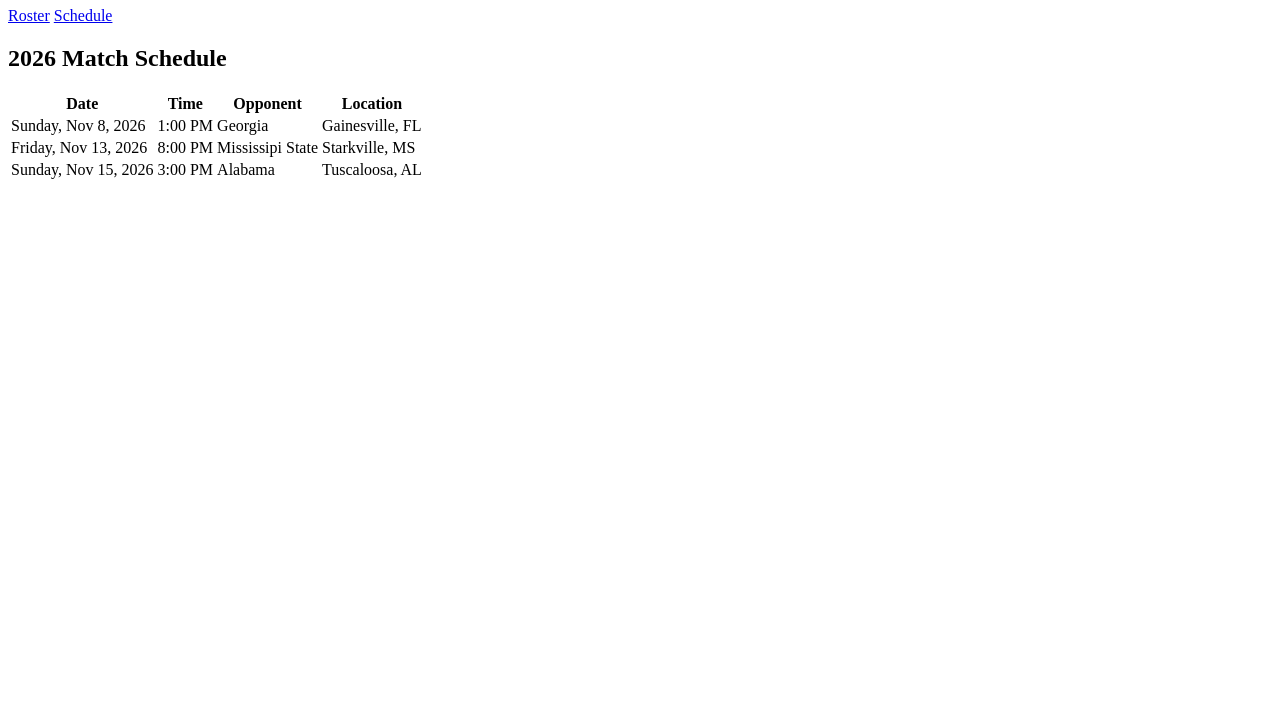
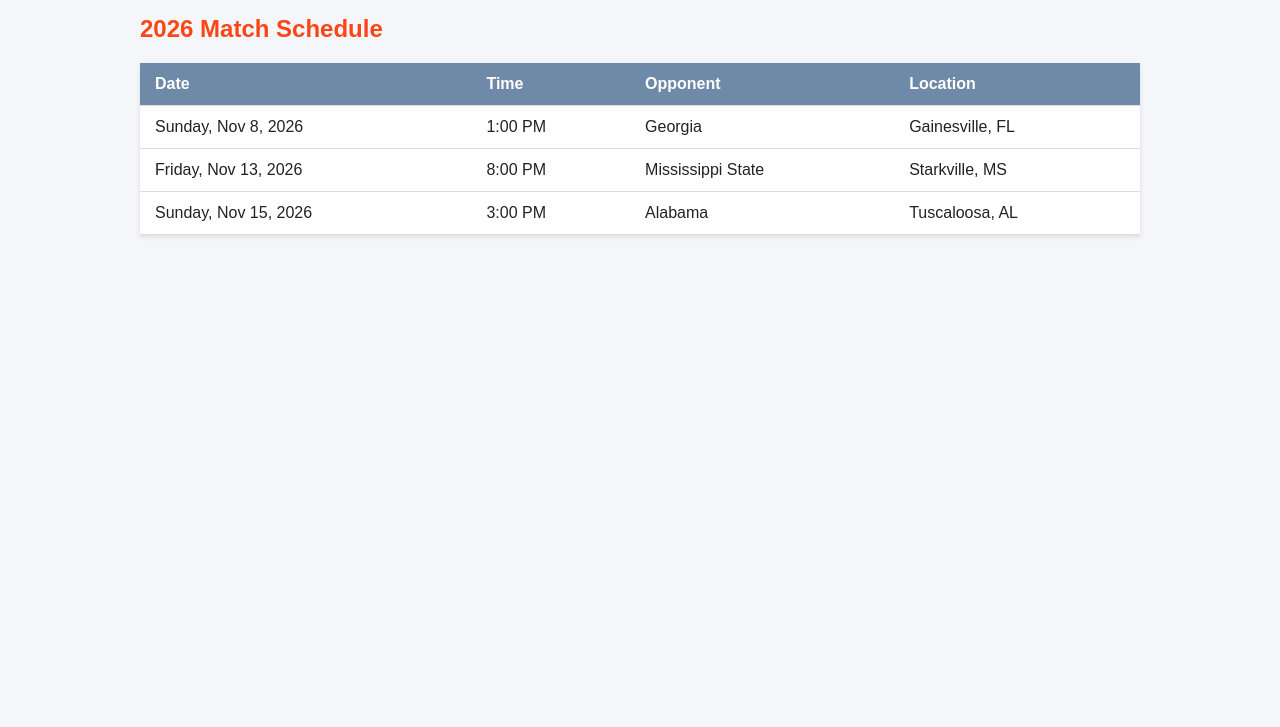
Before and after one commit to Nicole-Alex8/florida-gators-volleyball, a plain HTML site: page schedule.html in a window 1280 px wide. Shown: the part 73-800 px from the top of the page. Drawn offline with Linux system fonts and the light colour scheme.

Commit message:
Add BEM classes and hover transition to schedule table

```diff
--- a/schedule.html
+++ b/schedule.html
@@ -4,7 +4,7 @@
   <meta charset="UTF-8">
   <meta name="viewport" content="width=device-width, initial-scale=1.0">
   <title>Game Schedule | Volleyball</title>
-  <link rel="stylesheet" href="styles.css">
+  <link rel="stylesheet" href="style.css">
 </head>
 <body>
 
@@ -19,33 +19,33 @@
   <main>
     <h2>2026 Match Schedule</h2>
 
-    <table>
+    <table class="schedule">
       <thead>
         <tr>
-          <th>Date</th>
-          <th>Time</th>
-          <th>Opponent</th>
-          <th>Location</th>
+          <th class="schedule__heading">Date</th>
+          <th class="schedule__heading">Time</th>
+          <th class="schedule__heading">Opponent</th>
+          <th class="schedule__heading">Location</th>
         </tr>
       </thead>
       <tbody>
-        <tr>
-          <td>Sunday, Nov 8, 2026</td>
-          <td>1:00 PM</td>
-          <td>Georgia</td>
-          <td>Gainesville, FL</td>
+        <tr class="schedule__row">
+          <td class="schedule__cell">Sunday, Nov 8, 2026</td>
+          <td class="schedule__cell">1:00 PM</td>
+          <td class="schedule__cell">Georgia</td>
+          <td class="schedule__cell">Gainesville, FL</td>
         </tr>
-        <tr>
-          <td>Friday, Nov 13, 2026</td>
-          <td>8:00 PM</td>
-          <td>Mississipi State</td>
-          <td>Starkville, MS</td>
+        <tr class="schedule__row">
+          <td class="schedule__cell">Friday, Nov 13, 2026</td>
+          <td class="schedule__cell">8:00 PM</td>
+          <td class="schedule__cell">Mississippi State</td>
+          <td class="schedule__cell">Starkville, MS</td>
         </tr>
-        <tr>
-          <td>Sunday, Nov 15, 2026</td>
-          <td>3:00 PM</td>
-          <td>Alabama</td>
-          <td>Tuscaloosa, AL</td>
+        <tr class="schedule__row">
+          <td class="schedule__cell">Sunday, Nov 15, 2026</td>
+          <td class="schedule__cell">3:00 PM</td>
+          <td class="schedule__cell">Alabama</td>
+          <td class="schedule__cell">Tuscaloosa, AL</td>
         </tr>
       </tbody>
     </table>
--- a/style.css
+++ b/style.css
@@ -76,25 +76,30 @@ main {
 }
 
 /* Schedule Table */
-table {
+.schedule {
   width: 100%;
   border-collapse: collapse;
   background-color: white;
   box-shadow: 0 2px 5px rgba(0, 0, 0, 0.1);
 }
 
-th, td {
+.schedule__heading,
+.schedule__cell {
   padding: 12px 15px;
   text-align: left;
   border-bottom: 1px solid #dddddd;
 }
 
-th {
+.schedule__heading {
   background-color: #6f89a9;
   color: white;
 }
 
-tr:hover {
+.schedule__row {
+  transition: background-color 0.3s ease;
+}
+
+.schedule__row:hover {
   background-color: #f1f5f9;
 }
 
```
Also changed, not shown: roster.html (+1 -1 lines).
